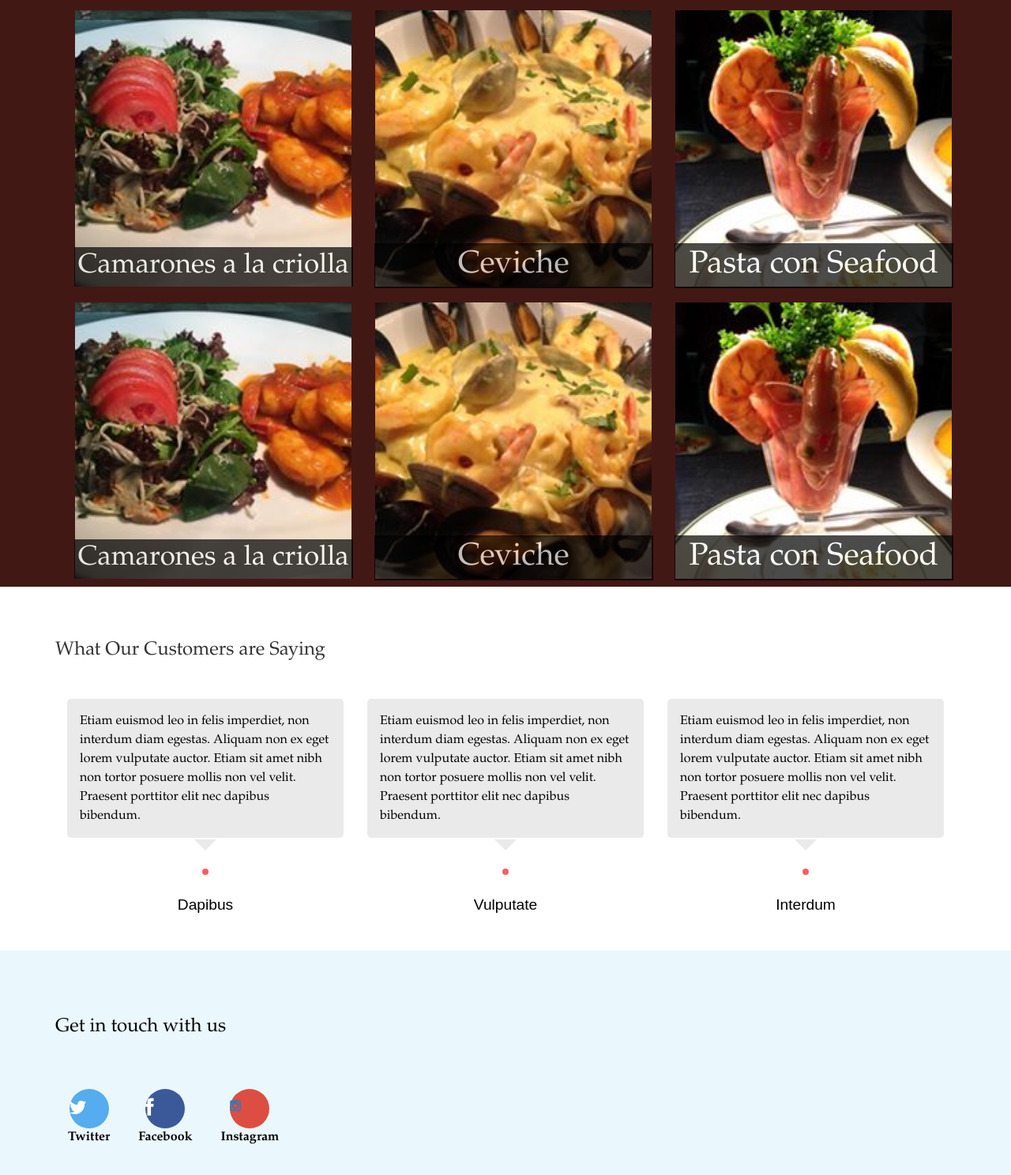
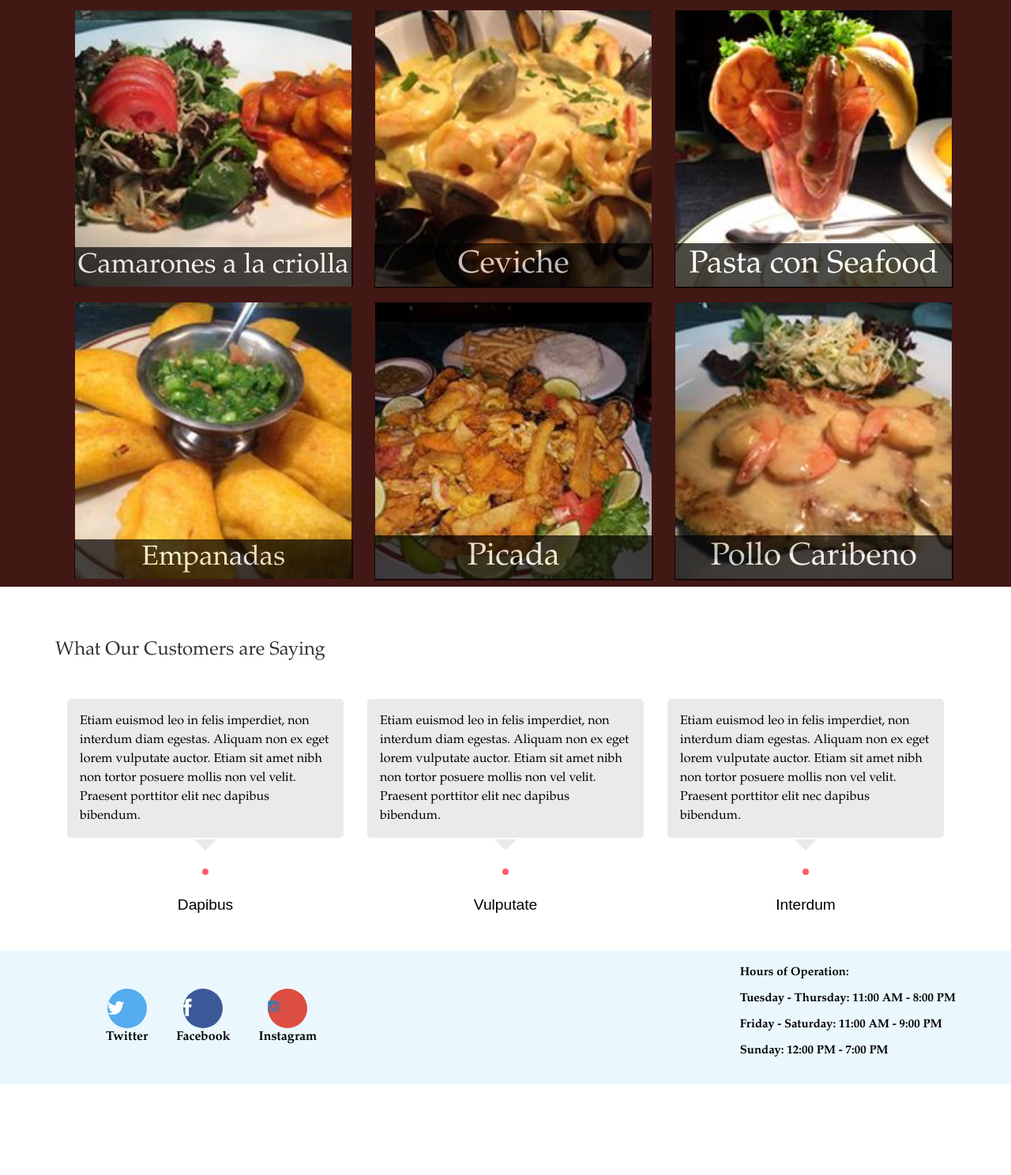
Before and after one commit to cmgoewert/aromasdelsur, a plain HTML site: page index.html in a window 1280 px wide. Shown: the part 464-1952 px from the top of the page at 79% size. After the commit the page ends 1837 px from the top, so only its background shows below. Drawn offline with Linux system fonts and the light colour scheme; a web font is replaced by a local one.

Commit message:
hours of operation information

```diff
--- a/css/style.css
+++ b/css/style.css
@@ -180,27 +180,26 @@ body a {
 
   /*-- HOME PAGE FOOTER --*/
   .footer{
-      padding: 4em 0;
+      padding: 0 0;
       background: #EAF7FD;
   }
   .footer-heading h3{
       color: black;
-      text-align: left;
-  }
-
-  .footer-icons{
-      margin: 4em 0 0 0;
-      text-align: left;
+      float: right;
+      font-size: 15px;
+      font-weight: bold;
   }
   .footer-icons ul{
-      padding:0;
+      padding:3em;
       margin:0;
   }
+  /* horizontal setting for the social media layout */
   .footer-icons ul li {
       display: inline-block;
       margin: 0 1em;
   }
-  .footer-icons  ul li a.twitter {
+  /* circle of the icons */
+ .footer-icons  ul li a.twitter {
       width: 50px;
       height: 50px;
       display: block;
@@ -329,8 +328,12 @@ body a {
 
 
 /* END ABOUT PAGE STYLE SHEET*/
-
-
+.center {
+    display: block;
+    margin-left: auto;
+    margin-right: auto;
+    width: 70%;
+}
 
 /* DO WE NEED THIS STUFF?? (below)*/
 
--- a/index.html
+++ b/index.html
@@ -70,7 +70,6 @@
                         <div class="col-md-4 banner-grad">
                             <div class="banner-grad-img">
                                 <img src="images/foodpic3.png" alt="Pasta con seafood" />
-                                <!-- wording over the photo -->
                                 <div class="center-writing"> Pasta con Seafood </div>
                             </div>
                         </div>
@@ -79,20 +78,20 @@
                     <div class="banner-grads-part2">
                         <div class="col-md-4 banner-grad">
                             <div class="banner-grad-img">
-                                <img src="images/foodpic1.png" alt = "Camarones a la criolla"/>
-                                <div class="bigger-center-writing"> Camarones a la criolla </div>
+                                <img src="images/foodpic4.png" alt = "Camarones a la criolla"/>
+                                <div class="bigger-center-writing"> Empanadas </div>
                             </div>
                         </div>
                         <div class="col-md-4 banner-grad">
                             <div class="banner-grad-img">
-                                <img src="images/foodpic2.png" alt="Ceviche" />
-                                <div class="center-writing"> Ceviche </div>
+                                <img src="images/foodpic5.png" alt="Ceviche" />
+                                <div class="center-writing"> Picada </div>
                             </div>
                         </div>
                         <div class="col-md-4 banner-grad">
                             <div class="banner-grad-img">
-                                <img src="images/foodpic3.png" alt="Pasta con seafood" />
-                                <div class="center-writing"> Pasta con Seafood </div>
+                                <img src="images/foodpic6.png" alt="Pasta con seafood" />
+                                <div class="center-writing"> Pollo Caribeno </div>
                             </div>
                         </div>
                         <div class="clearfix"> </div>
@@ -147,7 +146,11 @@
             <div class="container">
                 <div class="footer-grids">
                     <div class="footer-heading">
-                        <h3>Get in touch with us</h3>
+                        <h3>
+                        Hours of Operation: <br> </br>
+                        Tuesday - Thursday: 11:00 AM - 8:00 PM <br> </br>
+                        Friday - Saturday: 11:00 AM - 9:00 PM <br> </br>
+                        Sunday: 12:00 PM - 7:00 PM</h3>
                     </div>
                     <div class="footer-icons">
                         <ul>
```
Also changed, not shown: about.html (+11 -2 lines), contact.html (+7 -2 lines), menu.html (+7 -2 lines), images/foodpic4.png (added), images/foodpic5.png (added), images/foodpic6.png (added).
